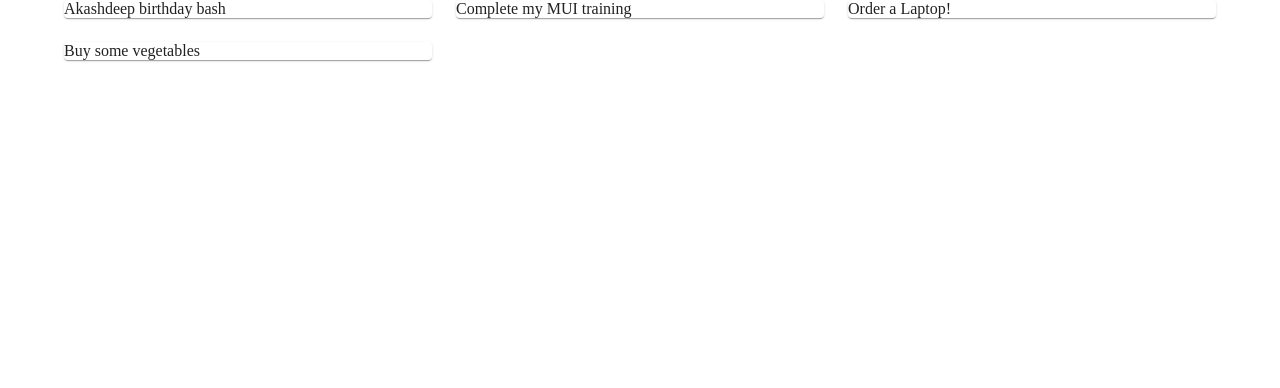
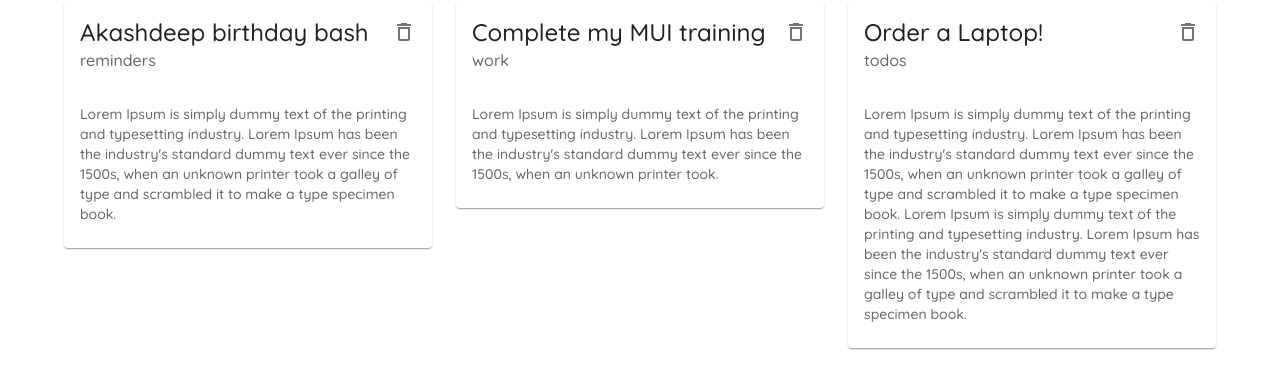
Before and after one commit to constgenius/notesapp_ReactMaterialUI, a React (Vite) app: page / in a window 1280 px wide. Shown: the top 388 px of the page. Built offline with nearby package versions, Linux system fonts and the light colour scheme; data requests are answered from the project's data file.

Commit message:
Tutorial-11

```diff
--- a/data/db.json
+++ b/data/db.json
@@ -17,12 +17,6 @@
       "details": "Lorem Ipsum is simply dummy text of the printing and typesetting industry. Lorem Ipsum has been the industry's standard dummy text ever since the 1500s, when an unknown printer took a galley of type and scrambled it to make a type specimen book.\nLorem Ipsum is simply dummy text of the printing and typesetting industry. Lorem Ipsum has been the industry's standard dummy text ever since the 1500s, when an unknown printer took a galley of type and scrambled it to make a type specimen book.",
       "category": "todos",
       "id": 3
-    },
-    {
-      "title": "Buy some vegetables",
-      "details": "Buy Vegetables ",
-      "category": "todos",
-      "id": 4
     }
   ]
 }
--- /dev/null
+++ b/src/components/NoteCard.jsx
@@ -0,0 +1,31 @@
+import React from 'react'
+import Card from '@mui/material/Card';
+import CardHeader from '@mui/material/CardHeader';
+import CardContent from '@mui/material/CardContent';
+import { DeleteOutlined } from '@mui/icons-material';
+import { IconButton, Typography } from '@mui/material';
+
+const NoteCard = ({note,handleDelete}) => {
+  return (
+    <div>
+        <Card>
+        <CardHeader
+        action={
+          <IconButton aria-label="settings" onClick={()=>handleDelete(note.id)}>
+            <DeleteOutlined />
+          </IconButton>
+        }
+        title={note.title}
+        subheader={note.category}
+      />
+      <CardContent>
+        <Typography variant='body2' color="textSecondary">
+            {note.details}
+        </Typography>
+      </CardContent>
+        </Card>
+    </div>
+  )
+}
+
+export default NoteCard
--- a/src/pages/Notes.jsx
+++ b/src/pages/Notes.jsx
@@ -2,6 +2,7 @@ import React, { useEffect, useState } from "react"
 import Grid from '@mui/material/Grid';
 import Paper from '@mui/material/Paper';
 import Container from '@mui/material/Container';
+import NoteCard from "../components/NoteCard";
 
 const Notes = () => {
   const [notes, setNotes] = useState([]);
@@ -12,29 +13,21 @@ const Notes = () => {
       .then(data => setNotes(data))
   }, [])
 
+  const handleDelete = async(id)=>{
+    await fetch("http://localhost:8000/notes/"+id,{
+      method:"DELETE"
+    })
+    const newNotes = notes.filter(note => note.id !=id);
+    setNotes(newNotes);
+  }
+
   return (
     <Container>
-      {/* <Grid container spacing={3}>
-        <Grid item xs={12} sm={6} md={3}>
-          <Paper>1</Paper>
-        </Grid>
-        <Grid item xs={12} sm={6} md={3}>
-          <Paper>2</Paper>
-        </Grid>
-        <Grid item xs={12} sm={6} md={3}>
-          <Paper>3</Paper>
-        </Grid>
-        <Grid item xs={12} sm={6} md={3}>
-          <Paper>4</Paper>
-        </Grid>
-      </Grid> */}
 
       <Grid container spacing={3}>
         {notes.map(note => (
           <Grid item xs={12} md={6} lg={4} key={note.id}>
-            <Paper>
-              {note.title}
-            </Paper>
+            <NoteCard note={note} handleDelete={handleDelete}/>
           </Grid>
         ))}
       </Grid>
```
